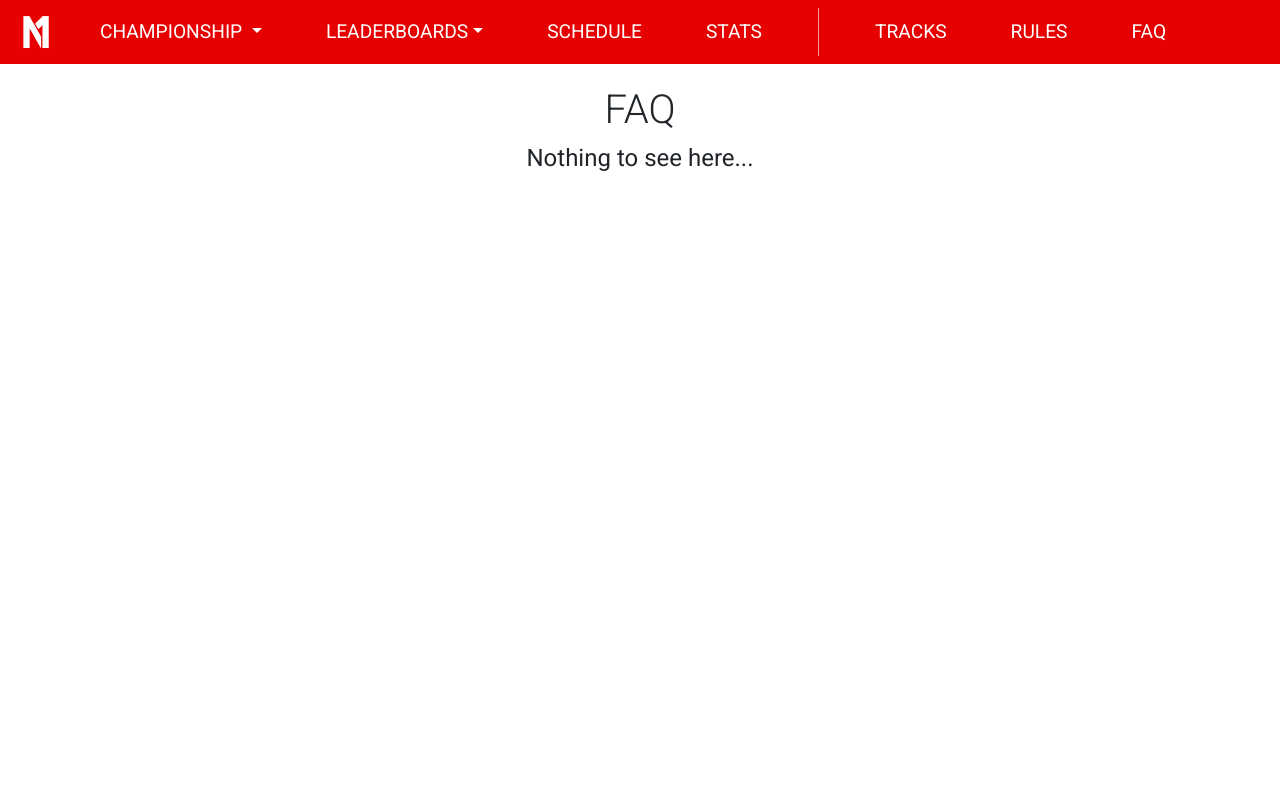
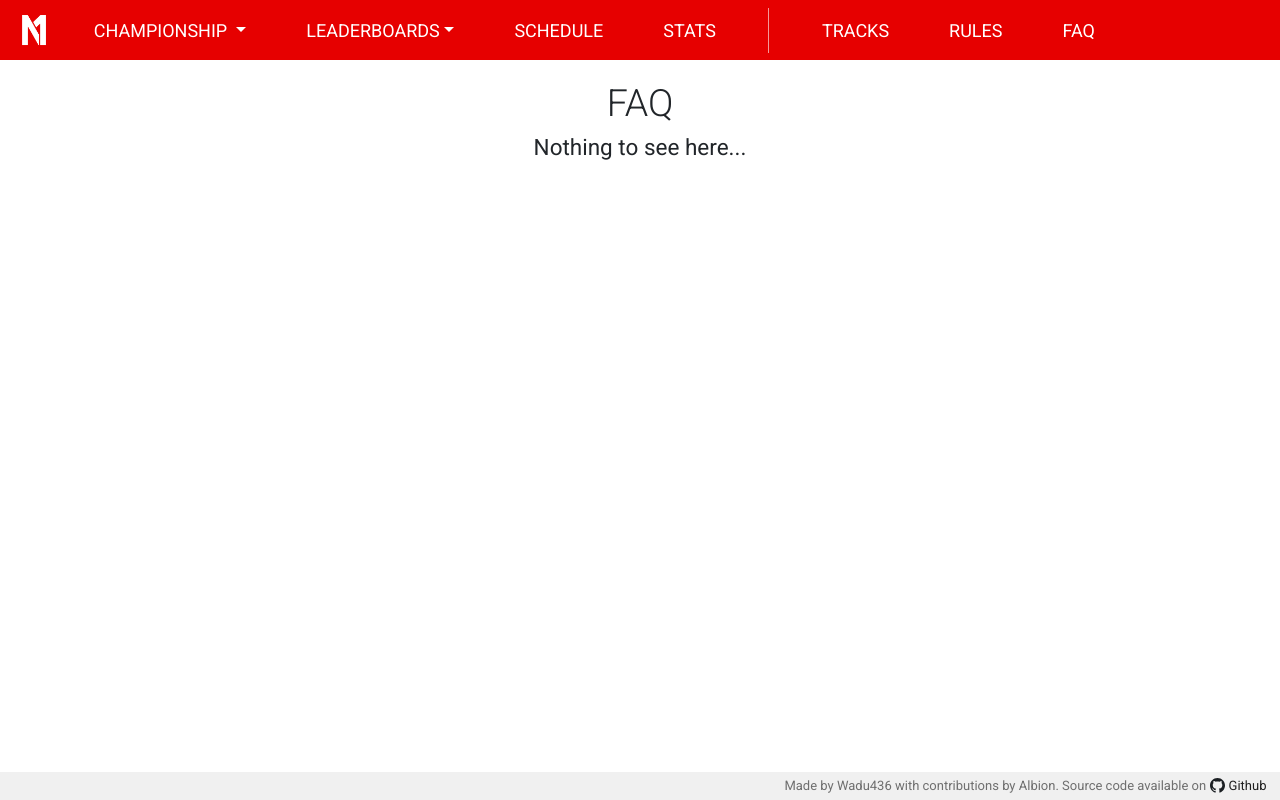
Before and after one commit to Wadu436/formula1-championship, a Django app: page /faq/ in a window 1280 px wide. Run offline with Django 3.2, Linux system fonts and the light colour scheme; data that the repository does not hold is empty; some libraries are stand-ins or nearby versions.

Commit message:
add footer with credits

```diff
--- a/app/leaderboard/static/leaderboard/global.css
+++ b/app/leaderboard/static/leaderboard/global.css
@@ -1,9 +1,14 @@
 @import url('https://fonts.googleapis.com/css2?family=Roboto:wght@300;400;500&display=swap');
+
+html {
+    font-size: 15px;
+  }
 
 body {
     font-family: "Roboto", sans-serif !important;
     --bs-primary-rgb: 230,0,0;
     --bs-primary: #e60000;
+
 }
 
 .team-color-bar {
@@ -259,3 +264,36 @@ a:hover {
 .finish-none {
     background-color: lightgray;
 }
+
+.footer-container {
+    margin-top: 2rem;
+    display: flex;
+    background-color: #f0f0f0;
+    color: #6f6f6f;
+    padding: 0.3rem;
+    font-size: small;
+    justify-content: right;
+}
+
+.footer-container a {
+    color: #1f1f1f;
+    text-decoration: none;
+}
+
+.footer-text {
+    margin-right: .6rem;
+    display: flex;
+    align-items: center;
+}
+
+.footer-github {
+    display: flex;
+    align-items: center;
+}
+
+.page-container {
+    display: flex;
+    height: 100%;
+    flex-direction: column;
+    justify-content: space-between;
+}
--- a/app/leaderboard/templates/leaderboard/base.html
+++ b/app/leaderboard/templates/leaderboard/base.html
@@ -25,6 +25,8 @@
 </head>
 
 <body>
+    <div class="page-container">
+    <div>
     <nav class="navbar navbar-expand-lg bg-primary navbar-light">
         <div class="container-fluid">
             <button class="navbar-toggler" type="button" data-bs-toggle="collapse" data-bs-target="#navbarNavDropdown"
@@ -96,10 +98,22 @@
             </div>
         </div>
     </nav>
-
     {% block content %}
     <span>Content</span>
     {% endblock %}
+    </div>
+
+    <!-- Footer -->
+    <div class="footer-container">
+        <div class="footer-text">
+            <span>Made by Wadu436 with contributions by Albion. Source code available on</span>
+            <a href="https://github.com/Wadu436/formula1-championship" class="footer-github">
+            <img src="{% static 'leaderboard/github-logo.svg' %}" style="height: 1rem; width: 1rem;" class="mx-1"></img>
+                Github
+            </a>
+        </div>
+    </div>
+    </div>
 </body>
 
 </html>
```
Also changed, not shown: app/leaderboard/static/leaderboard/github-logo.svg (added).
